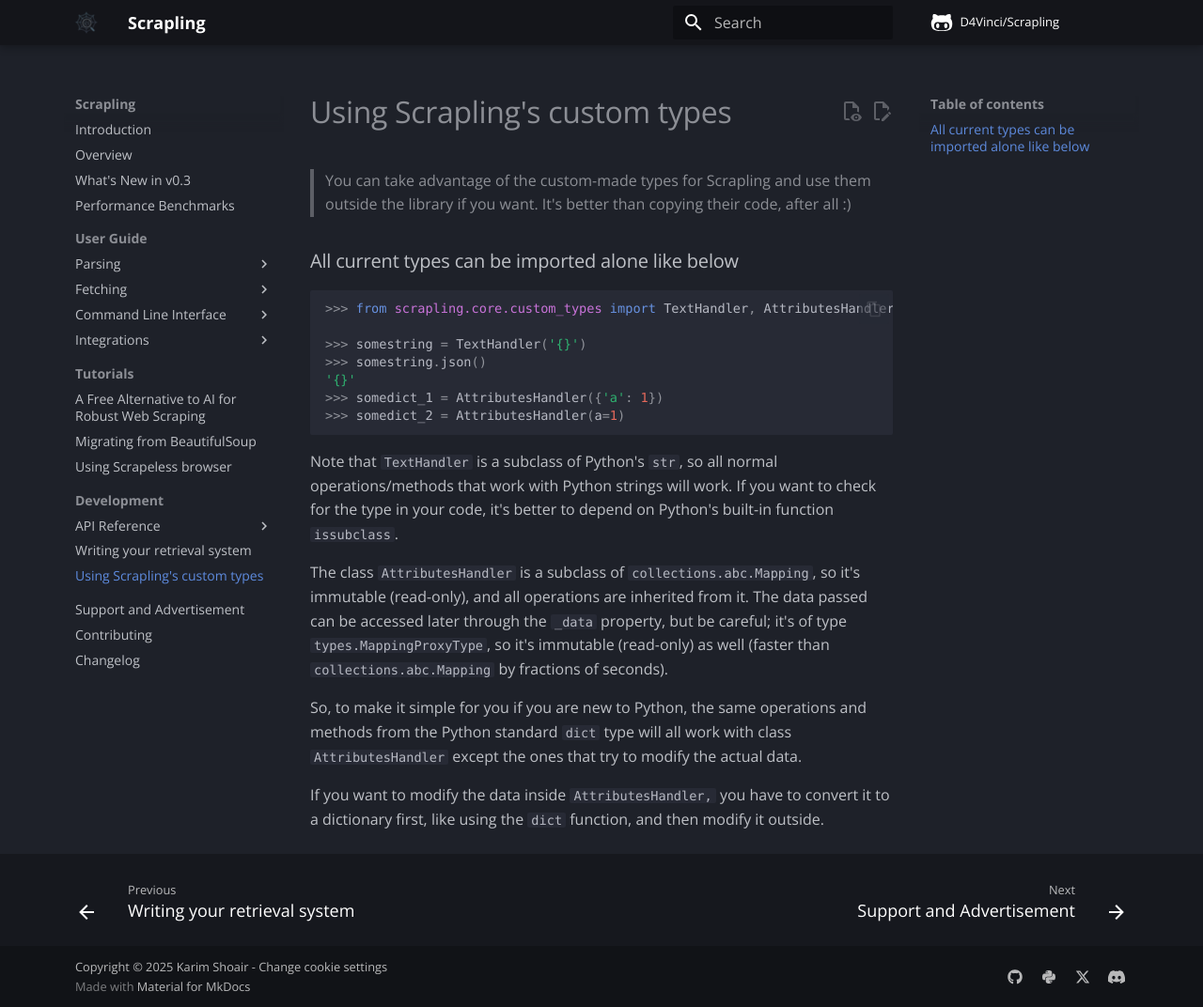
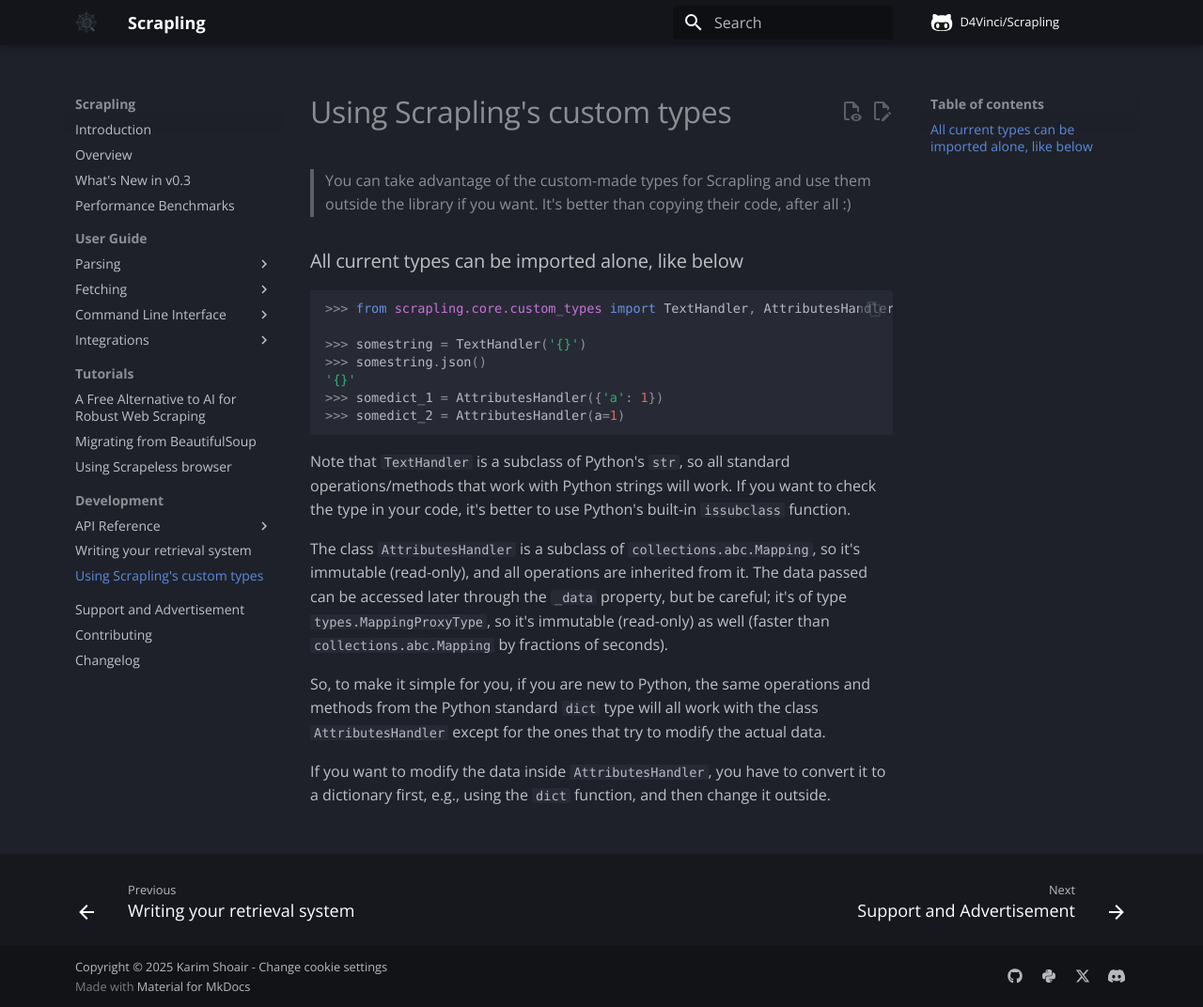
Before and after one commit to CybrFlux/CybrScrape, an MkDocs documentation site: the page built from docs/development/scrapling_custom_types.md, in a window 1280 px wide and 1072 px high. Shown: the whole window at 94% size. Built offline with MkDocs 1.6.1 and Material for MkDocs 9.7.7, drawn with Linux system fonts in a browser that asks for light colours; some web fonts are replaced; comment, search, counter and statistics services are not loaded.

Commit message:
docs: update dev articles

````diff
--- a/docs/development/scrapling_custom_types.md
+++ b/docs/development/scrapling_custom_types.md
@@ -1,6 +1,6 @@
 > You can take advantage of the custom-made types for Scrapling and use them outside the library if you want. It's better than copying their code, after all :)
 
-### All current types can be imported alone like below
+### All current types can be imported alone, like below
 ```python
 >>> from scrapling.core.custom_types import TextHandler, AttributesHandler
 
@@ -11,11 +11,11 @@
 >>> somedict_2 = AttributesHandler(a=1)
 ```
 
-Note that `TextHandler` is a subclass of Python's `str`, so all normal operations/methods that work with Python strings will work.
-If you want to check for the type in your code, it's better to depend on Python's built-in function `issubclass`.
+Note that `TextHandler` is a subclass of Python's `str`, so all standard operations/methods that work with Python strings will work.
+If you want to check the type in your code, it's better to use Python's built-in `issubclass` function.
 
 The class `AttributesHandler` is a subclass of `collections.abc.Mapping`, so it's immutable (read-only), and all operations are inherited from it. The data passed can be accessed later through the `_data` property, but be careful; it's of type `types.MappingProxyType`, so it's immutable (read-only) as well (faster than `collections.abc.Mapping` by fractions of seconds).
 
-So, to make it simple for you if you are new to Python, the same operations and methods from the Python standard `dict` type will all work with class `AttributesHandler` except the ones that try to modify the actual data.
+So, to make it simple for you, if you are new to Python, the same operations and methods from the Python standard `dict` type will all work with the class `AttributesHandler` except for the ones that try to modify the actual data.
 
-If you want to modify the data inside `AttributesHandler,` you have to convert it to a dictionary first, like using the `dict` function, and then modify it outside.
+If you want to modify the data inside `AttributesHandler`, you have to convert it to a dictionary first, e.g., using the `dict` function, and then change it outside.
````
Also changed, not shown: docs/development/adaptive_storage_system.md (+3 -3 lines).
